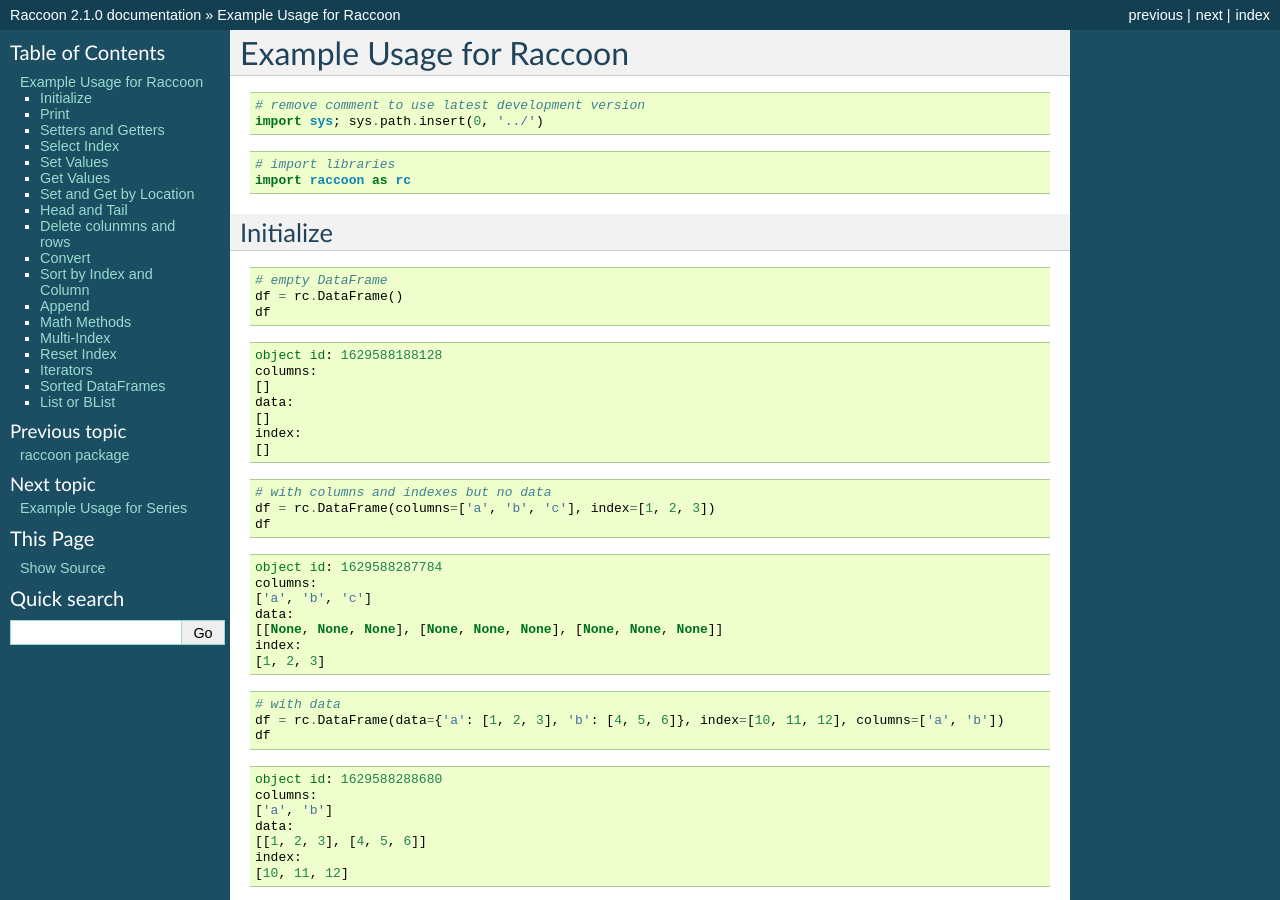
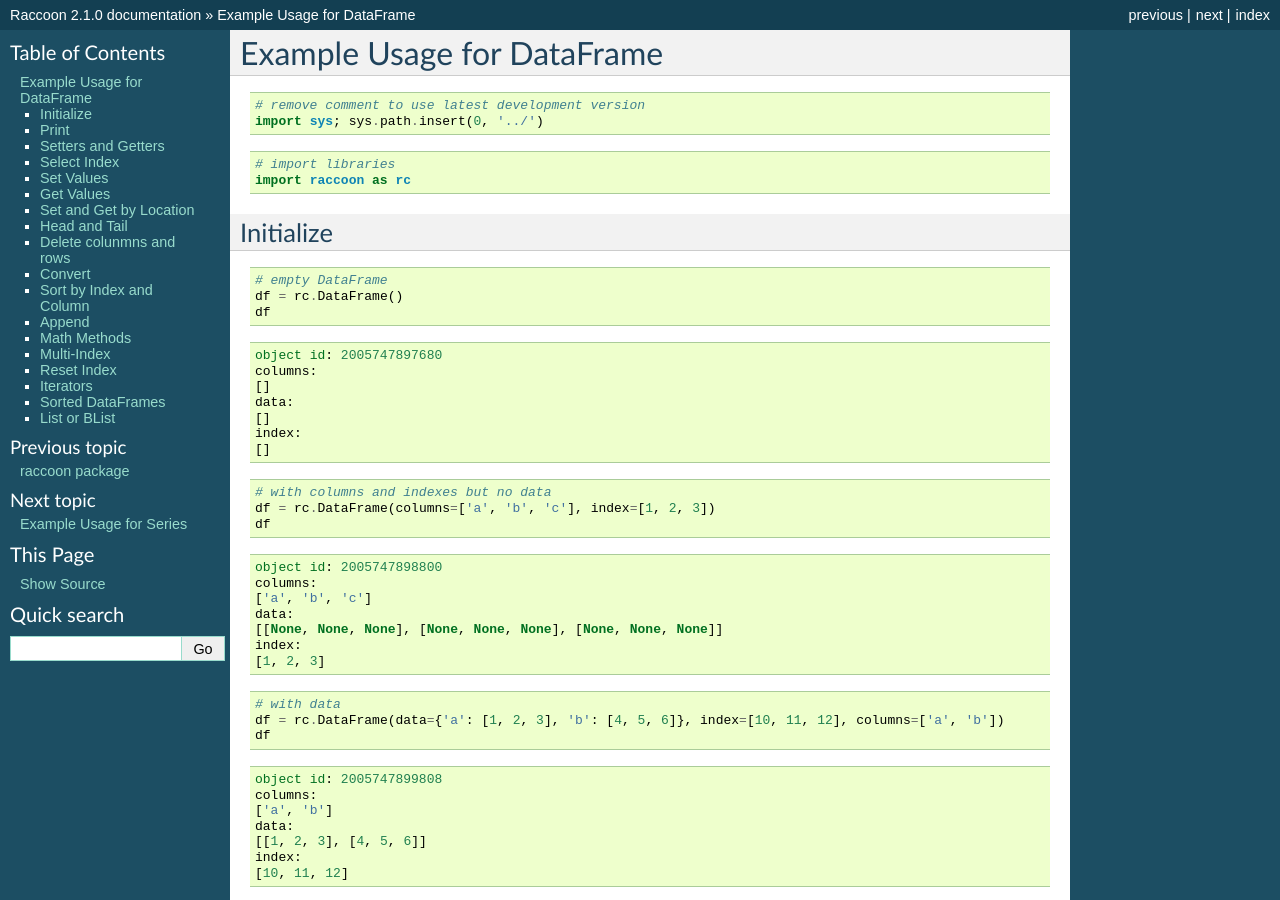
Before and after one commit to rsheftel/raccoon, a Sphinx documentation site: the page built from docs/usage_dataframe.rst, in a window 1280 px wide and 900 px high. Built offline with Sphinx 7.4.7, drawn with Linux system fonts in a browser that asks for light colours; some of the changed text lies outside the part shown.

```diff
--- a/docs/usage_dataframe.rst
+++ b/docs/usage_dataframe.rst
@@ -1,6 +1,6 @@
 
-Example Usage for Raccoon
-=========================
+Example Usage for DataFrame
+===========================
 
 .. code:: python
 
@@ -26,7 +26,7 @@ Initialize
 
 .. parsed-literal::
 
-    object id: 1629588188128
+    object id: 2005747897680
     columns:
     []
     data:
@@ -47,7 +47,7 @@ Initialize
 
 .. parsed-literal::
 
-    object id: 1629588287784
+    object id: 2005747898800
     columns:
     ['a', 'b', 'c']
     data:
@@ -68,7 +68,7 @@ Initialize
 
 .. parsed-literal::
 
-    object id: 1629588288680
+    object id: 2005747899808
     columns:
     ['a', 'b']
     data:
@@ -241,20 +241,6 @@ Setters and Getters
 .. parsed-literal::
 
     [[1, 2, 3], [4, 5, 6]]
-
-
-
-.. code:: python
-
-    # get_index() is a view not a copy, be careful when using this
-    df.get_index()
-
-
-
-
-.. parsed-literal::
-
-    [10, 11, 12]
 
 
 
```
Also changed, not shown: other parts of docs/usage_dataframe.rst (+1 -1 lines), 1 other file.
